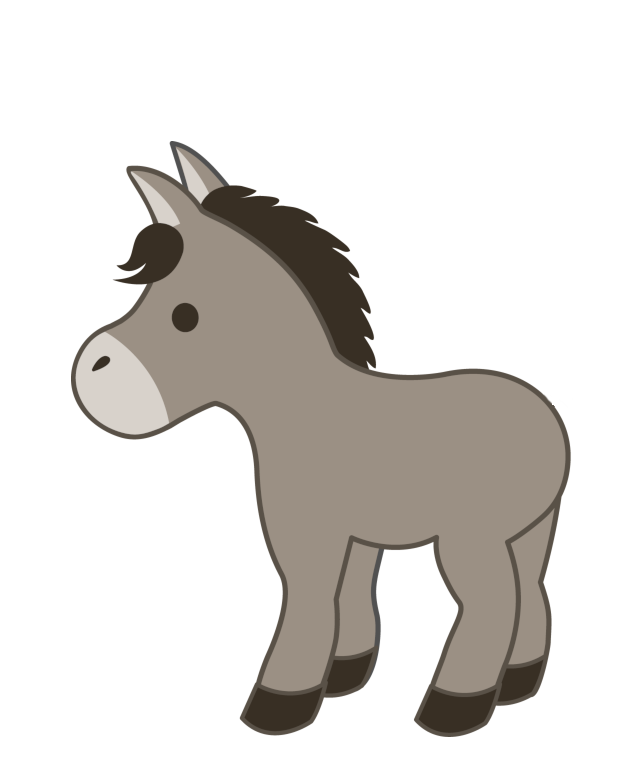
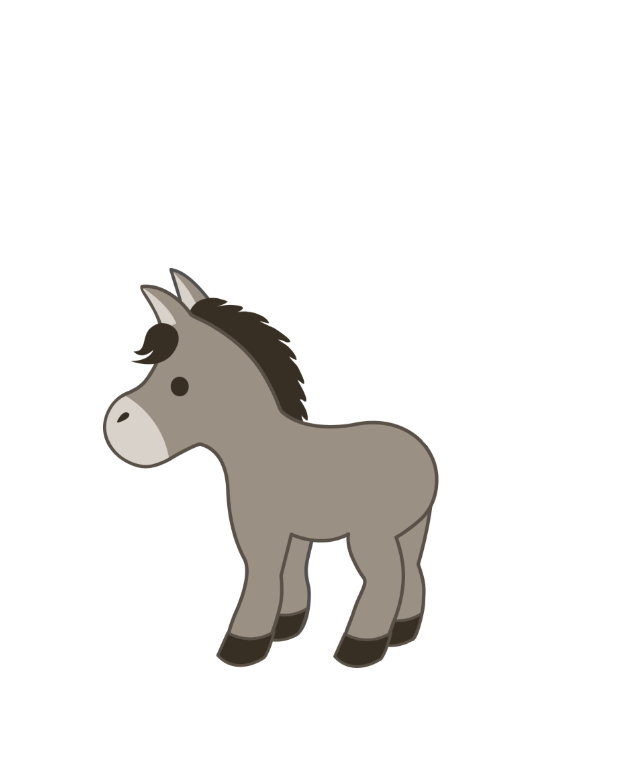
Before and after one commit to nicm42/pin-the-tail, a website built with Vite: page index.html in a window 1280 px wide. Shown: the whole page, without its empty margins (85-725 px from the left). Built offline with nearby package versions, Linux system fonts and the light colour scheme.

Commit message:
Updated donkey size if screen is small

```diff
--- a/src/placeDonkey.ts
+++ b/src/placeDonkey.ts
@@ -6,8 +6,21 @@ const placeDonkey = () => {
   if (donkey) {
     const pageWidth = document.body.clientWidth;
     const pageHeight = document.body.clientHeight;
-    const donkeyWidth = donkey.clientWidth;
-    const donkeyHeight = donkey.clientHeight;
+    let donkeyWidth = donkey.clientWidth;
+    let donkeyHeight = donkey.clientHeight;
+
+    // Make sure donkey doesn't take up too much of the page
+    // TODO re-do this on window resize
+    if (donkeyWidth / pageWidth > 0.5 || donkeyHeight / pageHeight > 0.5) {
+      if (donkeyWidth / pageWidth > donkeyHeight / pageHeight) {
+        donkey.style.width = pageWidth / 2 + 'px';
+      } else {
+        donkey.style.height = pageHeight / 2 + 'px';
+      }
+      // Get the updated donkey width and height
+      donkeyWidth = donkey.clientWidth;
+      donkeyHeight = donkey.clientHeight;
+    }
 
     const leftMostPosition = 0;
     const topMostPosition = 0;
@@ -21,7 +34,6 @@ const placeDonkey = () => {
     donkey.style.top = topPosition + 'px';
 
     // TODO re-position on window resize
-    // TODO re-size donkey based on window size
   }
 };
 
--- a/src/style.css
+++ b/src/style.css
@@ -36,4 +36,5 @@ body {
 
 .donkey {
   position: absolute;
+  object-fit: cover;
 }
```
